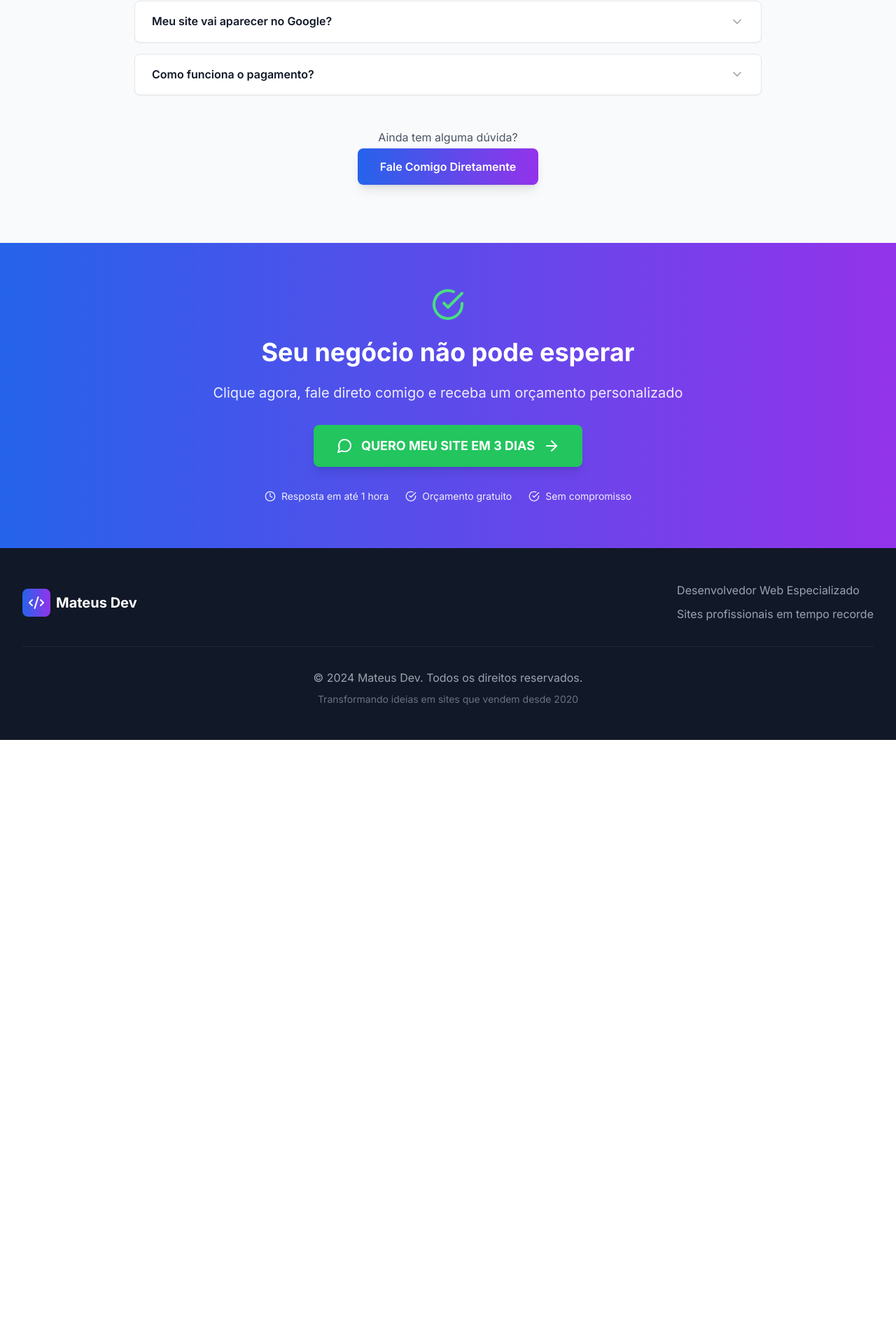
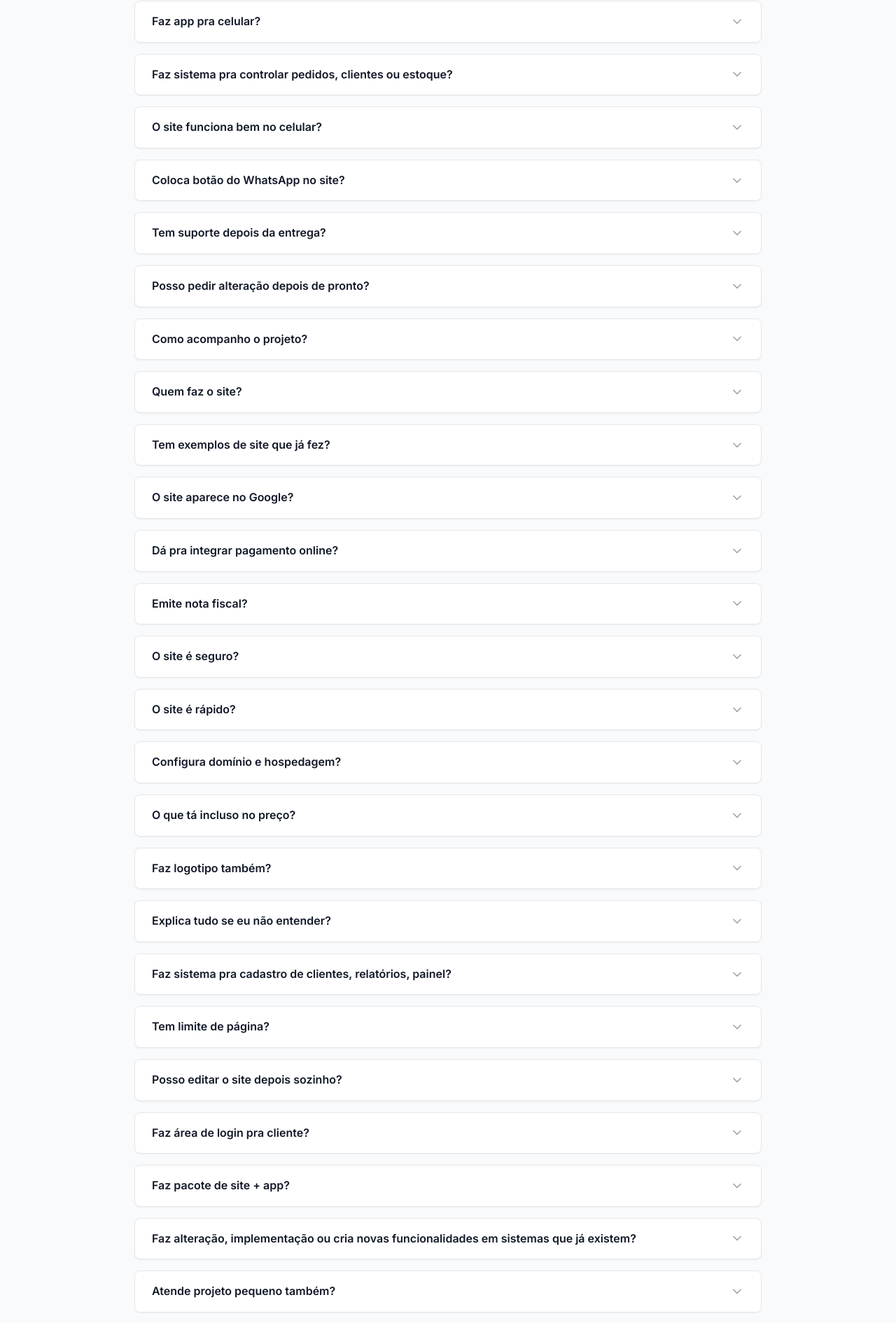
Before and after one commit to matefs/matefs.github.io-typescript, a React (Vite) app: page / in a window 1280 px wide. Shown: the part 6863-8753 px from the top of the page at 70% size. Before the commit the page ends 7920 px from the top, so only its background shows below. Built offline with nearby package versions, Linux system fonts and the light colour scheme.

Commit message:
Update FAQSection.tsx

```diff
--- a/src/components/FAQSection.tsx
+++ b/src/components/FAQSection.tsx
@@ -5,6 +5,170 @@ const FAQSection: React.FC = () => {
   const [openIndex, setOpenIndex] = useState<number | null>(0);
 
   const faqs = [
+    {
+      question: "Qual o valor de um site simples pra loja?",
+      answer: "Começa em R$1.500 uma landing page. Se precisar de mais páginas ou funções, me fala que calculo o orçamento certinho."
+    },
+    {
+      question: "Parcela no cartão?",
+      answer: "Parcelo até 12x no cartão de crédito."
+    },
+    {
+      question: "Entrega mesmo em 3 dias?",
+      answer: "Entrego em até 3 dias úteis depois do briefing, sem enrolação."
+    },
+    {
+      question: "Faz loja virtual?",
+      answer: "Faço loja virtual como sistema personalizado, com pagamento, controle de estoque, painel administrativo e o que mais você precisar."
+    },
+    {
+      question: "Faz app pra celular?",
+      answer: "Faço sim. App entra como sistema personalizado, pra Android e iOS, do jeito que você precisa."
+    },
+    {
+      question: "Faz sistema pra controlar pedidos, clientes ou estoque?",
+      answer: "Faço, sistema web ou app sob medida, pra qualquer processo do seu negócio."
+    },
+    {
+      question: "O site funciona bem no celular?",
+      answer: "Sim, todos os sites são responsivos, abrem certo em celular, tablet e computador."
+    },
+    {
+      question: "Coloca botão do WhatsApp no site?",
+      answer: "Sim, eu integro com o WhatsApp. Quem clicar já chama direto no seu número. Ajuda muito pra fechar vendas."
+    },
+    {
+      question: "Tem suporte depois da entrega?",
+      answer: "Tem suporte inicial grátis pra ajustes. Depois, se quiser manutenção, faço pacote avulso ou mensal."
+    },
+    {
+      question: "Posso pedir alteração depois de pronto?",
+      answer: "Pode sim. Tem grupo no WhatsApp com você e minha equipe pra pedir ajuste sempre que precisar durante a entrega, e tem um período de revisão grátis depois."
+    },
+    {
+      question: "Como acompanho o projeto?",
+      answer: "Tudo pelo grupo do WhatsApp comigo e os devs. Você vê o andamento, aprova cada etapa e pede alteração direto lá."
+    },
+    {
+      question: "Quem faz o site?",
+      answer: "Eu e meu time, direto com você, sem atravessador."
+    },
+    {
+      question: "Tem exemplos de site que já fez?",
+      answer: "Tenho sim, mando portfólio real pra conferir."
+    },
+    {
+      question: "O site aparece no Google?",
+      answer: "Sim, já entrego otimizado pro Google (SEO básico), pra facilitar ser encontrado."
+    },
+    {
+      question: "Dá pra integrar pagamento online?",
+      answer: "Dá sim. Integro PagSeguro, Mercado Pago, cartão, Pix, boleto, o que você precisar."
+    },
+    {
+      question: "Emite nota fiscal?",
+      answer: "Emito nota fiscal sim."
+    },
+    {
+      question: "O site é seguro?",
+      answer: "Sim, já entrego com HTTPS e proteção básica."
+    },
+    {
+      question: "O site é rápido?",
+      answer: "Site já sai otimizado pra rodar rápido, até na internet de celular."
+    },
+    {
+      question: "Configura domínio e hospedagem?",
+      answer: "Configuro tudo pra você. O custo do domínio e hospedagem é à parte, mas oriento e faço toda a parte técnica."
+    },
+    {
+      question: "O que tá incluso no preço?",
+      answer: "Design, desenvolvimento, integrações (WhatsApp, redes sociais), SEO básico, suporte inicial. Domínio e hospedagem ficam à parte."
+    },
+    {
+      question: "Faz logotipo também?",
+      answer: "Faço sim. Se precisar de logo, já incluo no projeto."
+    },
+    {
+      question: "Explica tudo se eu não entender?",
+      answer: "Explico sem enrolação, direto, sem termo técnico."
+    },
+    {
+      question: "Faz sistema pra cadastro de clientes, relatórios, painel?",
+      answer: "Faço, tudo personalizado pra sua necessidade."
+    },
+    {
+      question: "Tem limite de página?",
+      answer: "Ajusto conforme sua necessidade, sem limite fixo."
+    },
+    {
+      question: "Posso editar o site depois sozinho?",
+      answer: "Se quiser autonomia, faço no WordPress ou com painel próprio pra você editar texto, foto, produtos, etc."
+    },
+    {
+      question: "Faz área de login pra cliente?",
+      answer: "Faço área restrita, painel do cliente, conteúdo exclusivo, o que precisar."
+    },
+    {
+      question: "Faz pacote de site + app?",
+      answer: "Faço sim, rola desconto pra fechar projeto junto."
+    },
+    {
+      question: "Faz alteração, implementação ou cria novas funcionalidades em sistemas que já existem?",
+      answer: "Faço sim. Posso pegar seu sistema já pronto e ajustar, criar funções novas, integrar ou melhorar o que for preciso."
+    },
+    {
+      question: "Atende projeto pequeno também?",
+      answer: "Atendo microempresa, MEI, autônomo, qualquer porte."
+    },
+    {
+      question: "E se não gostar do site?",
+      answer: "Só entrego quando você aprovar tudo. Se não gostar, devolvo o seu dinheiro. Confiança total."
+    },
+    {
+      question: "Faz contrato?",
+      answer: "Faço contrato antes de começar, tudo transparente."
+    },
+    {
+      question: "Resolve domínio vencido?",
+      answer: "Resolvo, regularizo tudo pra você."
+    },
+    {
+      question: "Coloca depoimento de cliente no site?",
+      answer: "Coloco, é só mandar os depoimentos."
+    },
+    {
+      question: "Dá pra vender produto direto no site?",
+      answer: "Dá, faço loja virtual com integração de pagamento."
+    },
+    {
+      question: "Coloca chat online?",
+      answer: "Coloco WhatsApp, Messenger, ou outro chat que preferir."
+    },
+    {
+      question: "Consegue foto boa pro site?",
+      answer: "Posso indicar banco de imagem, fotógrafo parceiro ou usar as fotos que você já tem."
+    },
+    {
+      question: "Tem custo mensal depois?",
+      answer: "Só domínio, hospedagem e manutenção se quiser. O desenvolvimento é valor único."
+    },
+    {
+      question: "Atende só aqui ou faz pra qualquer cidade?",
+      answer: "Faço pra qualquer lugar do Brasil, 100% online."
+    },
+    {
+      question: "Qual a diferença de landing page, site institucional e sistema personalizado?",
+      answer: "Landing page é uma página só, focada em conversão. Site institucional tem várias páginas. Sistema personalizado é painel, loja, app, automação, integração, etc."
+    },
+    {
+      question: "Faz plataforma de ensino online (LMS)?",
+      answer: "Faço sim, crio plataforma de ensino (LMS) personalizada pra cursos, aulas, alunos, certificados, tudo do jeito que você precisar."
+    },
+    {
+      question: "Faz sistema pra instalar no computador (desktop)?",
+      answer: "Não faço sistema desktop. Só site, sistema web e app mobile."
+    },
     {
       question: "É possível entregar mesmo em 3 dias?",
       answer: "Sim! Após o briefing, seu site entra em produção imediatamente. Com minha experiência e processo otimizado, consigo entregar sites de qualidade em até 3 dias úteis para o Plano Essencial."
```
